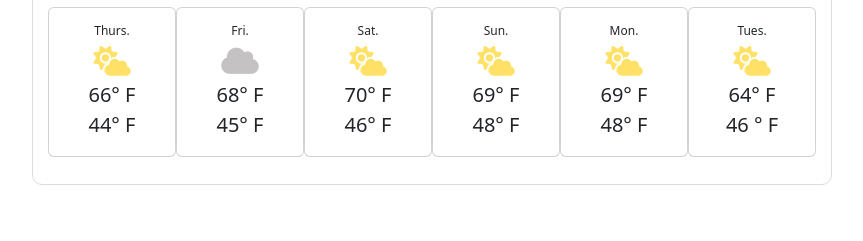
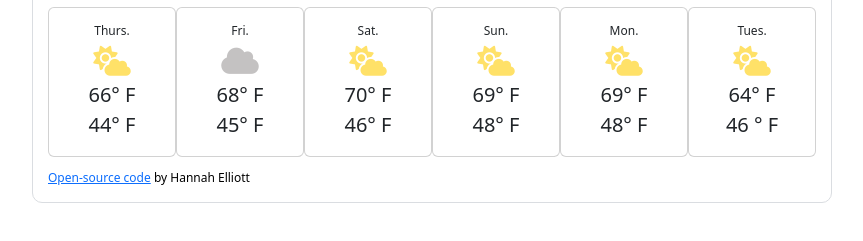
Before and after one commit to e7hannah/weather-app, a plain HTML site: page index.html in a window 1280 px wide. Shown: the part 279-520 px from the top of the page, without its empty margins (208-1071 px from the left). Drawn offline with nearby package versions, Linux system fonts and the light colour scheme.

Commit message:
Added source code link
Added footer with source code link and author

```diff
--- a/index.html
+++ b/index.html
@@ -157,6 +157,7 @@
                     </div>
                 </div>
             </div>
+            <footer> <a href="https://github.com/e7hannah/weather-app" target="_blank" id="footer-link">Open-source code</a> by Hannah Elliott</footer>
         </div>
     </div>
 </body>
--- a/src/style.css
+++ b/src/style.css
@@ -13,6 +13,11 @@ h1 {
 
 form {
     padding: 5px 0px;
+}
+
+footer{
+    font-size: 12px;
+        color: black;
 }
 
 .btn {
@@ -78,3 +83,6 @@ form {
     border-radius: 10px;
     max-width: 800px;
 }
+#footer-link{
+    font-size: 12px;
+}
```
